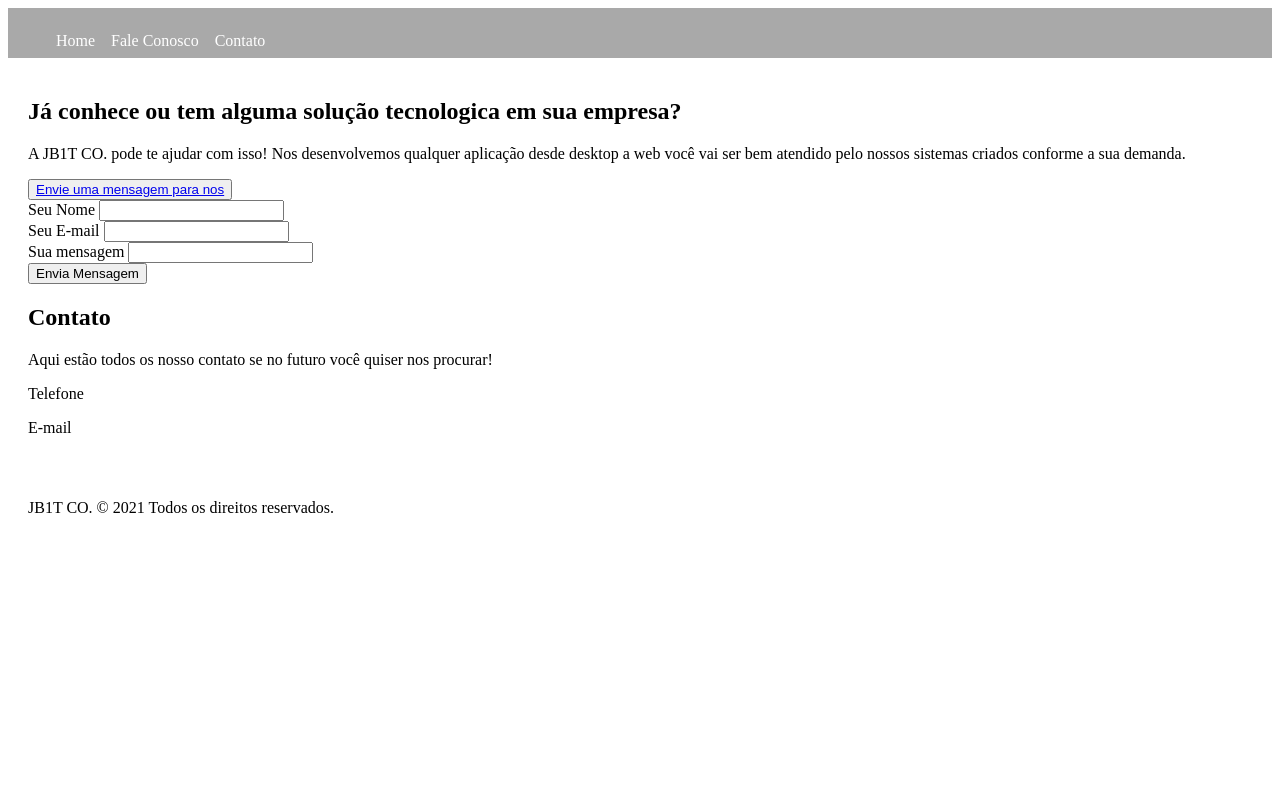
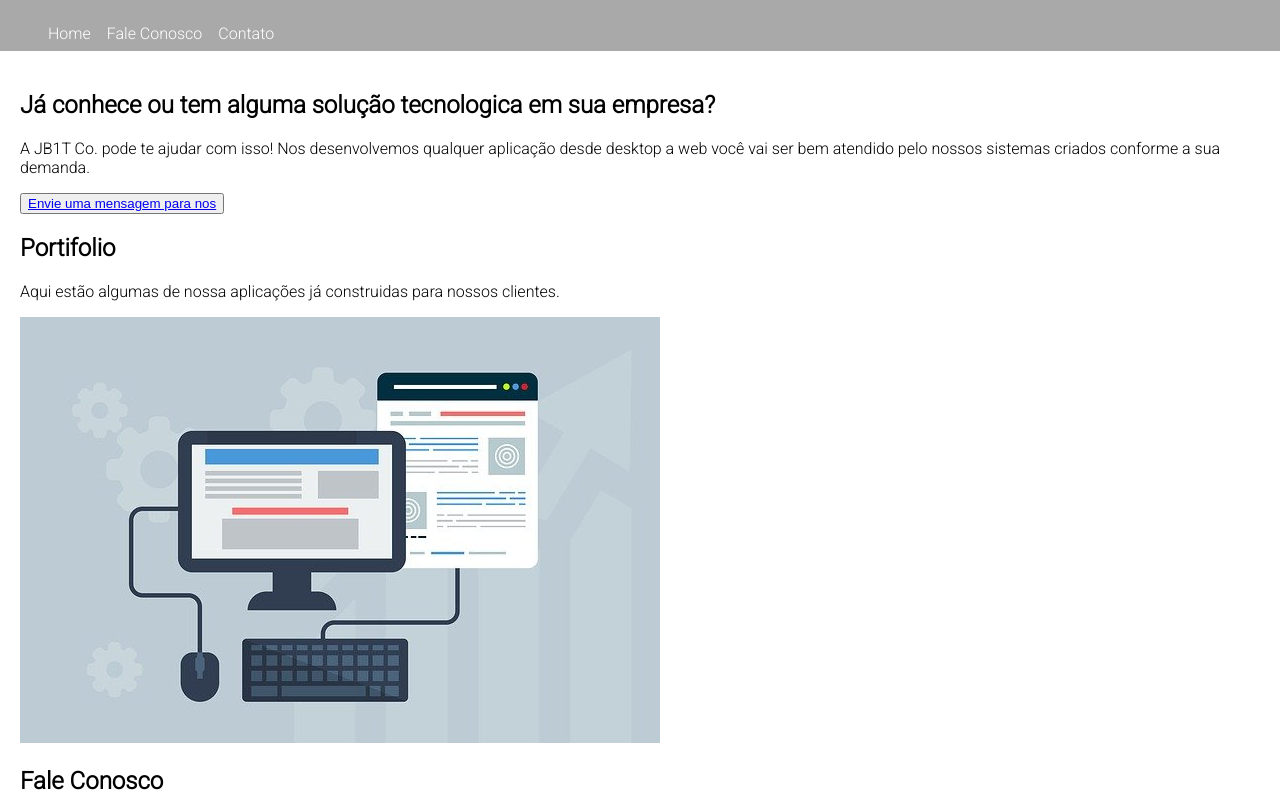
Before and after one commit to jbarbosaamancio/landing-page, a plain HTML site: page landing-page/index.html in a window 1280 px wide. Shown: the top 800 px of the page. Drawn offline with Linux system fonts and the light colour scheme.

Commit message:
Update style file and HTML file and adding image file

```diff
--- a/landing-page/assets/css/styles.css
+++ b/landing-page/assets/css/styles.css
@@ -1,12 +1,10 @@
-<style>
-@import url('https://fonts.googleapis.com/css2?family=Roboto:wght@300&display=swap');
-</style>
+@import url("https://fonts.googleapis.com/css2?family=Roboto:wght@300&display=swap");
 
 body,
 html {
     margin: 0;
     padding: 0;
-    font-family: 'Roboto', sans-serif;
+    font-family: "Roboto", sans-serif;
 }
 
 div main,
--- a/landing-page/index.html
+++ b/landing-page/index.html
@@ -26,16 +26,22 @@
     <main >
         <section id="home">
             <div>
-                <h2>Já conhece ou tem alguma solução tecnologica em sua empresa?</h2>
+                <h1>Já conhece ou tem alguma solução tecnologica em sua empresa?</h1>
                 <p>
-                    A JB1T CO. pode te ajudar com isso!
+                    A JB1T Co. pode te ajudar com isso!
                     Nos desenvolvemos qualquer aplicação desde desktop a web
                     você vai ser bem atendido pelo nossos sistemas criados conforme a sua demanda.
                 </p>
                 <button type="button"><a href="#fale-conosco">Envie uma mensagem para nos</a></button>
             </div>
         </section>
+        <section>
+            <h1>Portifolio</h1>
+            <p>Aqui estão algumas de nossa aplicações já construidas para nossos clientes.</p>
+            <img src="assets/images/webdesign-3411373_640.jpg" alt="Portifolio da JB1T Co.">
+        </section>
         <section id="fale-conosco">
+            <h1>Fale Conosco</h1>
             <div>
                 <form action="#" method="post">
                     <div>
```
Also changed, not shown: landing-page/assets/images/webdesign-3411373_640.jpg (added).
